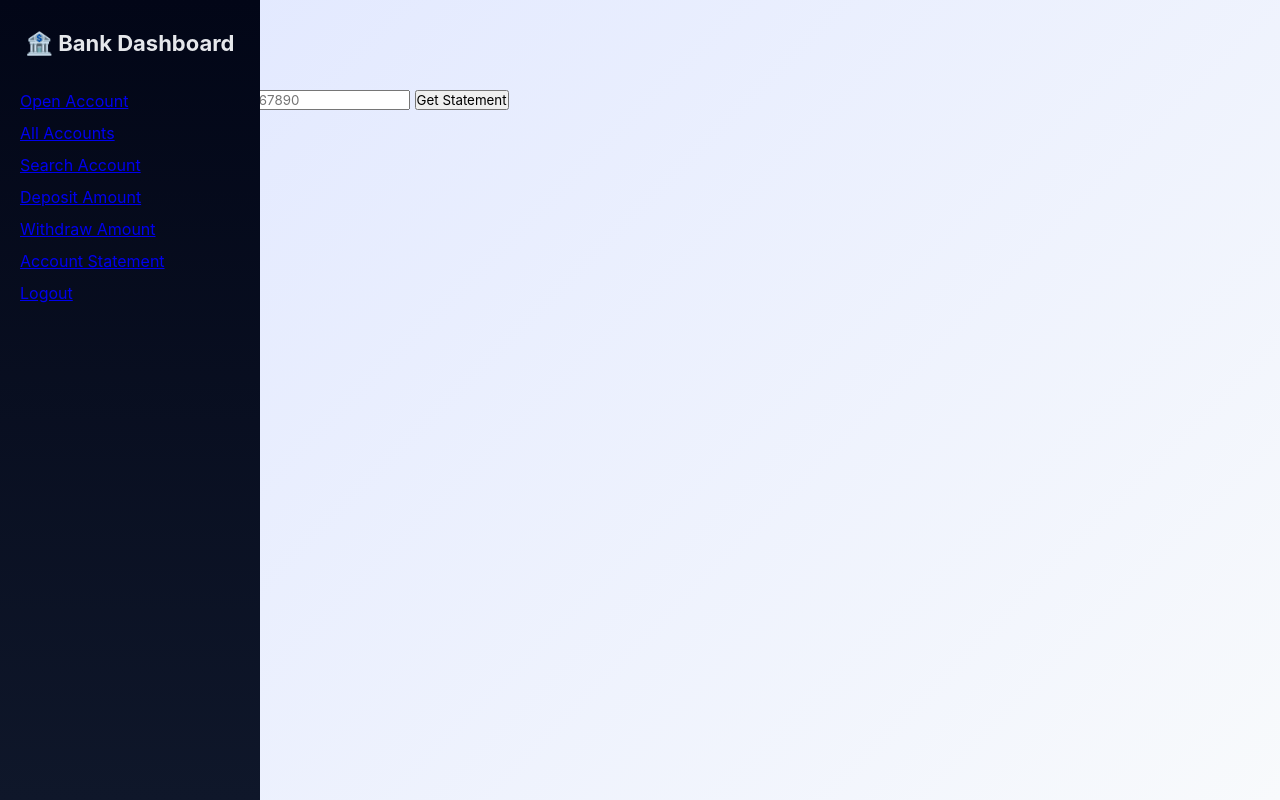
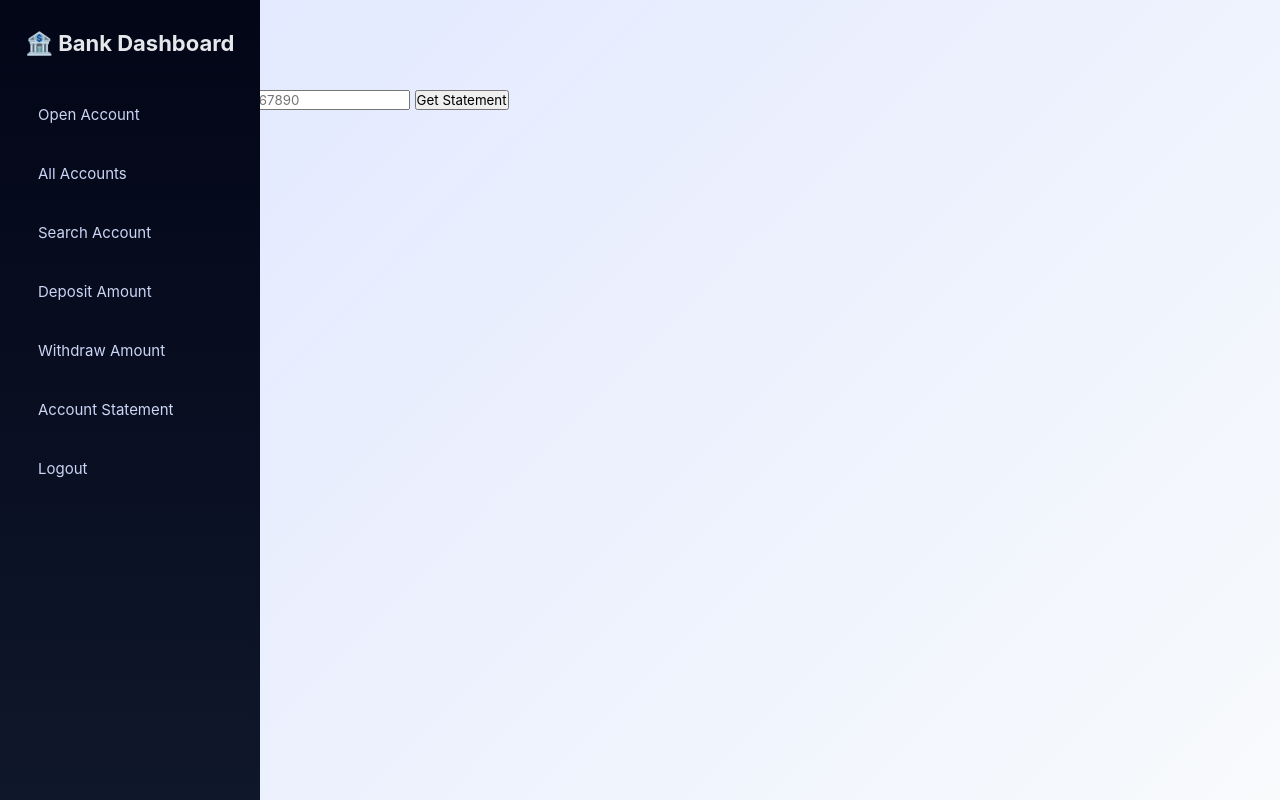
Before and after one commit to tanvi2711/Python_Full_stack_Projects, a Flask app: page /statements in a window 1280 px wide. Run offline with Flask 3, Linux system fonts and the light colour scheme.

Commit message:
enhance style of statement.html

```diff
--- a/BANKAPP/templates/statement.html
+++ b/BANKAPP/templates/statement.html
@@ -53,6 +53,15 @@ body {
     margin-bottom: 12px;
 }
 
+.sidebar ul li a {
+    display: block;
+    padding: 14px 18px;
+    border-radius: 14px;
+    text-decoration: none;
+    color: #cbd5f5;
+    font-size: 15px;
+    transition: 0.3s;
+}
 </style>
 
 </head>
```
